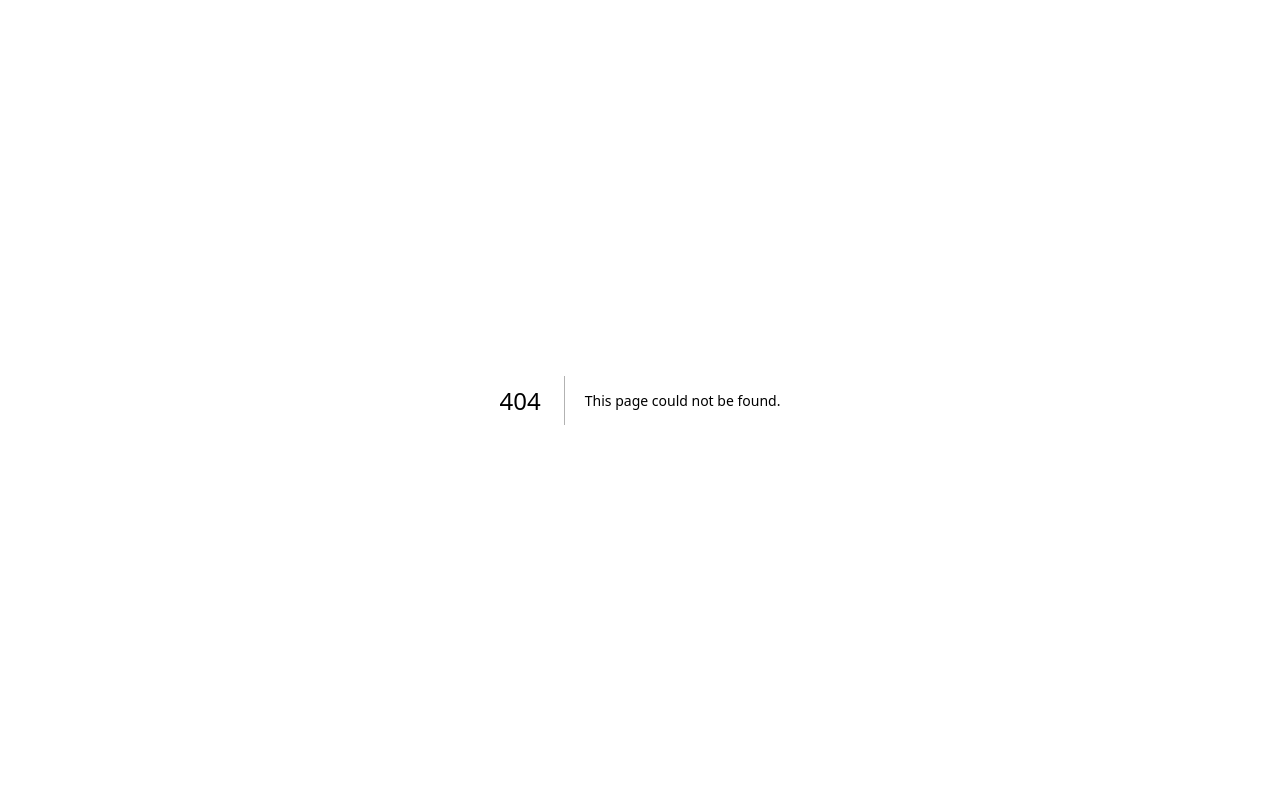
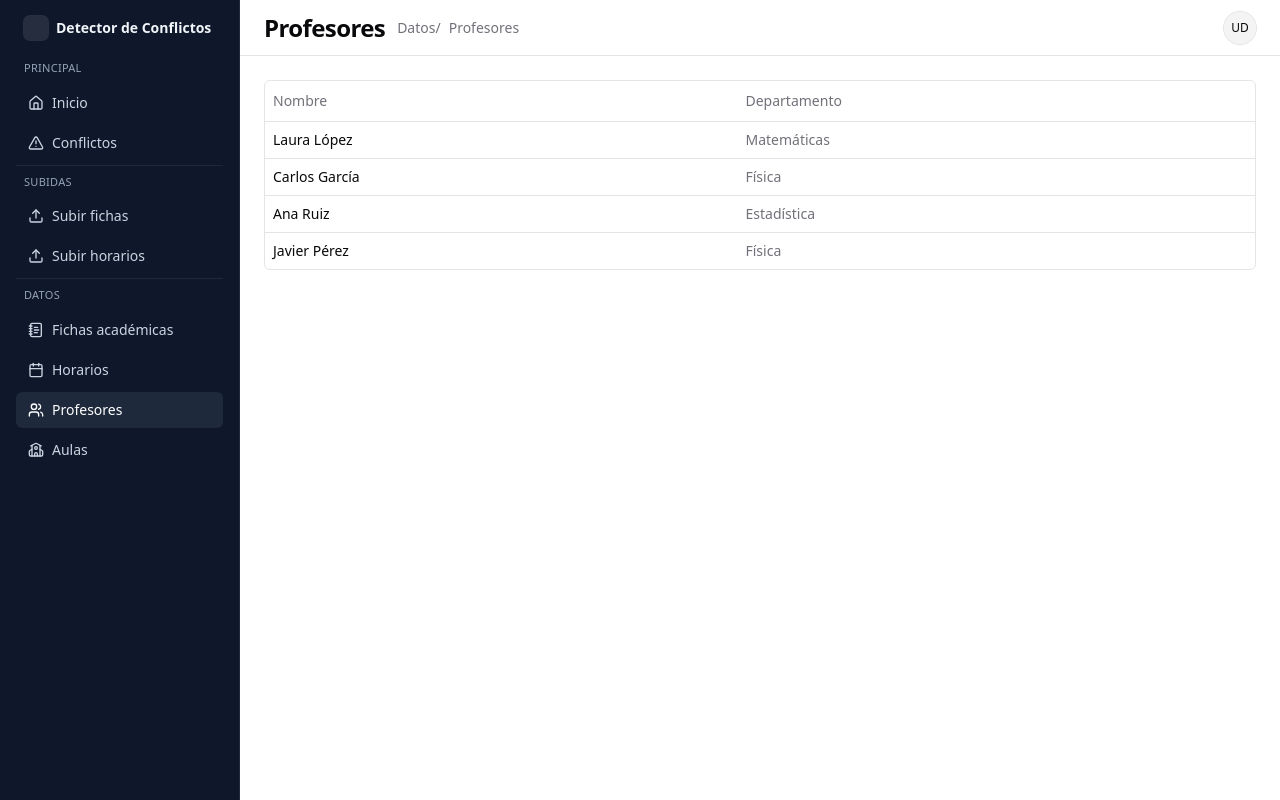
Before and after one commit to jma579/TFG, a Next.js app in the folder aplicacion/frontend/: page /datos/profesores in a window 1280 px wide. Before the commit this address had no page. Built offline with nearby package versions, Linux system fonts and the light colour scheme.

Commit message:
feat(profesores_page): diseño muy preliminar de la pagina de profesores. falta el flujo de como añadir los profesores y los campos reales de la tabla que se muestra en la pagina.

```diff
--- /dev/null
+++ b/aplicacion/frontend/src/app/(dashboard)/datos/profesores/page.tsx
@@ -0,0 +1,10 @@
+import { professorsMock } from '@/components/professors/data';
+import { ProfessorsTable } from '@/components/professors/table';
+
+export default function ProfesoresPage() {
+  return (
+    <div className="mx-auto max-w-6xl space-y-4">
+      <ProfessorsTable data={professorsMock} />
+    </div>
+  );
+}
--- /dev/null
+++ b/aplicacion/frontend/src/components/professors/data.ts
@@ -0,0 +1,12 @@
+export type Professor = {
+  id: string;
+  nombre: string;       // "Ana Ruiz"
+  departamento: string; // "Matemáticas", "Física", etc.
+};
+
+export const professorsMock: Professor[] = [
+  { id: 'P-001', nombre: 'Laura López', departamento: 'Matemáticas' },
+  { id: 'P-002', nombre: 'Carlos García', departamento: 'Física' },
+  { id: 'P-003', nombre: 'Ana Ruiz', departamento: 'Estadística' },
+  { id: 'P-004', nombre: 'Javier Pérez', departamento: 'Física' },
+];
--- /dev/null
+++ b/aplicacion/frontend/src/components/professors/table.tsx
@@ -0,0 +1,44 @@
+'use client';
+
+import * as React from 'react';
+import {
+  Table,
+  TableBody,
+  TableCell,
+  TableHead,
+  TableHeader,
+  TableRow,
+} from '@/components/ui/table';
+import type { Professor } from './data';
+
+export function ProfessorsTable({ data }: { data: Professor[] }) {
+  return (
+    <div className="rounded-md border bg-card">
+      <Table>
+        <TableHeader>
+          <TableRow>
+            <TableHead>Nombre</TableHead>
+            <TableHead>Departamento</TableHead>
+          </TableRow>
+        </TableHeader>
+
+        <TableBody>
+          {data.map((p) => (
+            <TableRow key={p.id}>
+              <TableCell className="font-medium">{p.nombre}</TableCell>
+              <TableCell className="text-sm text-muted-foreground">{p.departamento}</TableCell>
+            </TableRow>
+          ))}
+
+          {data.length === 0 && (
+            <TableRow>
+              <TableCell colSpan={2} className="py-8 text-center text-sm text-muted-foreground">
+                No hay profesores registrados.
+              </TableCell>
+            </TableRow>
+          )}
+        </TableBody>
+      </Table>
+    </div>
+  );
+}
```
